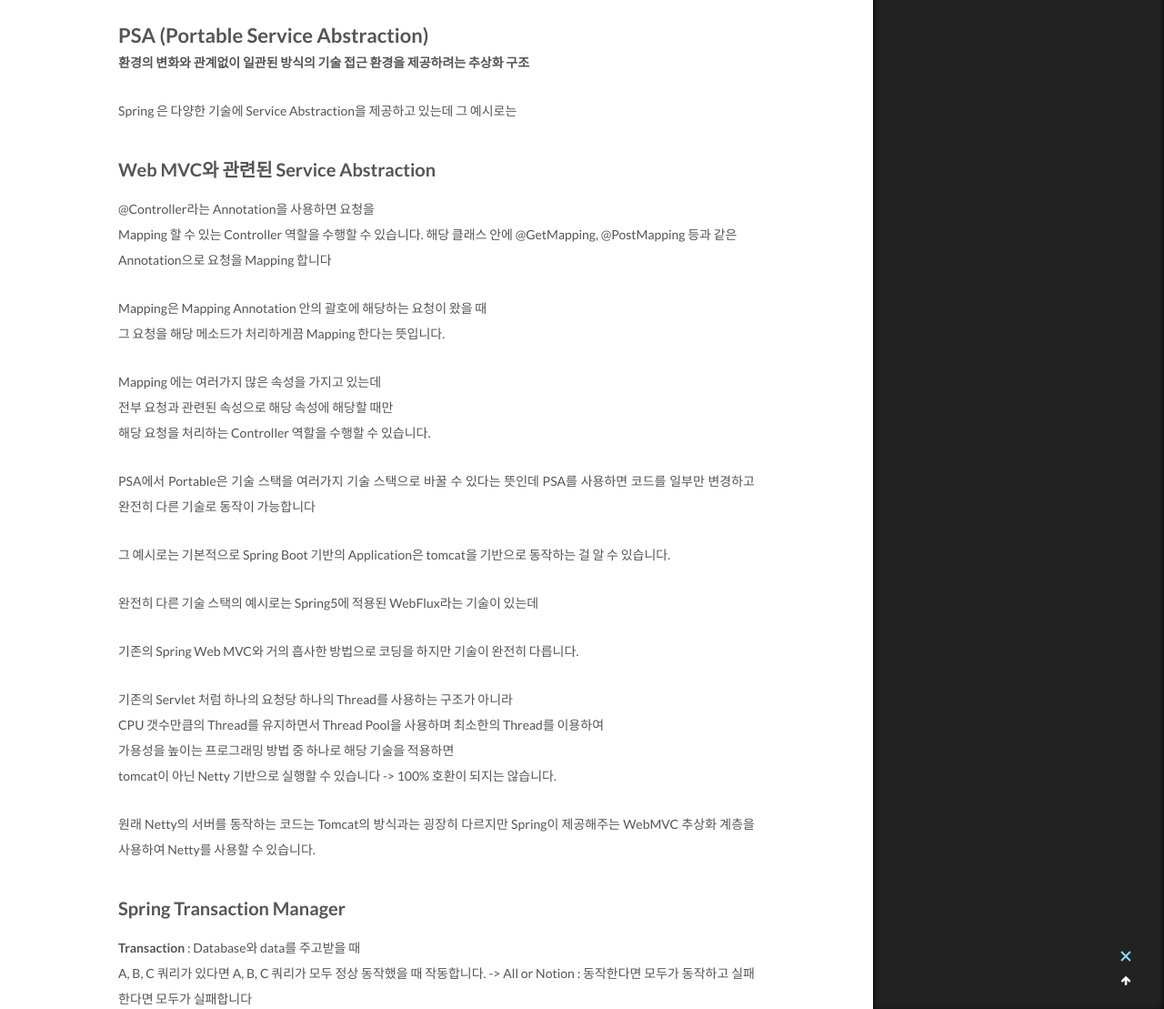
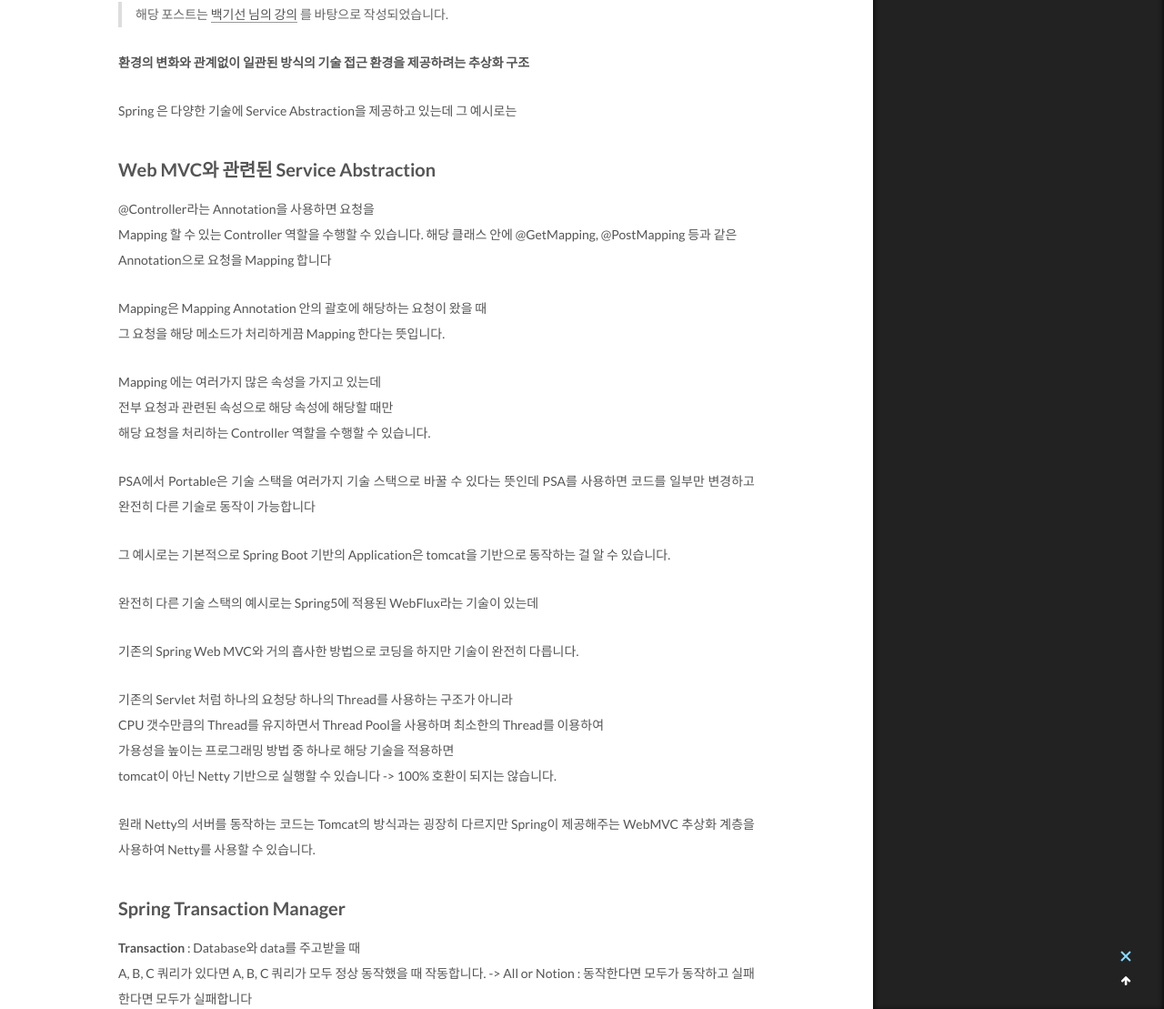
Before and after one commit to jbb9229/jbb9229.github.io, a Jekyll site: the page built from _posts/2020-04-20-spring-triangle-03.md, in a window 1280 px wide and 1400 px high, scrolled down 549 px. Shown: the part 291-1400 px from the top of the window at 91% size. Built offline with Jekyll 4.4.1, drawn with Linux system fonts in a browser that asks for light colours; comment, search, counter and statistics services are not loaded; some of the changed text lies outside the part shown.

Commit message:
Fix URL Option

```diff
--- a/_posts/2020-04-20-spring-triangle-03.md
+++ b/_posts/2020-04-20-spring-triangle-03.md
@@ -10,9 +10,9 @@
  - Spring-PSA
 ---
 
-> 해당 포스트는 [백기선 님의 강의](https://www.inflearn.com/course/spring_revised_edition)를 바탕으로 작성되었습니다.
+# PSA (Portable Service Abstraction)
+> 해당 포스트는 [백기선 님의 강의](https://www.inflearn.com/course/spring_revised_edition) 를 바탕으로 작성되었습니다.
 
-# PSA (Portable Service Abstraction)
 **환경의 변화와 관계없이 일관된 방식의 기술 접근 환경을 제공하려는 추상화 구조**
 
 
```
Also changed, not shown: _posts/2020-04-20-spring-triangle-01.md (+1 -1 lines), _posts/2020-04-20-spring-triangle-02.md (+1 -2 lines).
